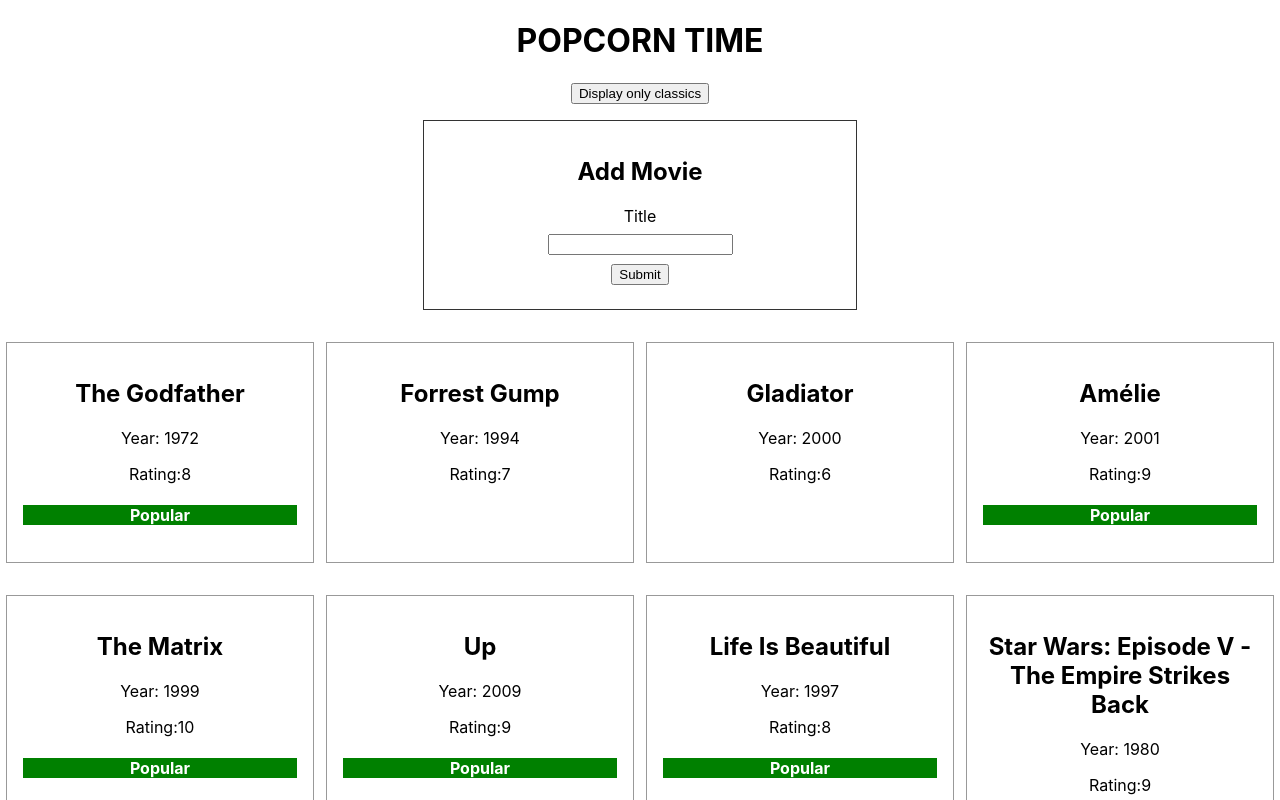
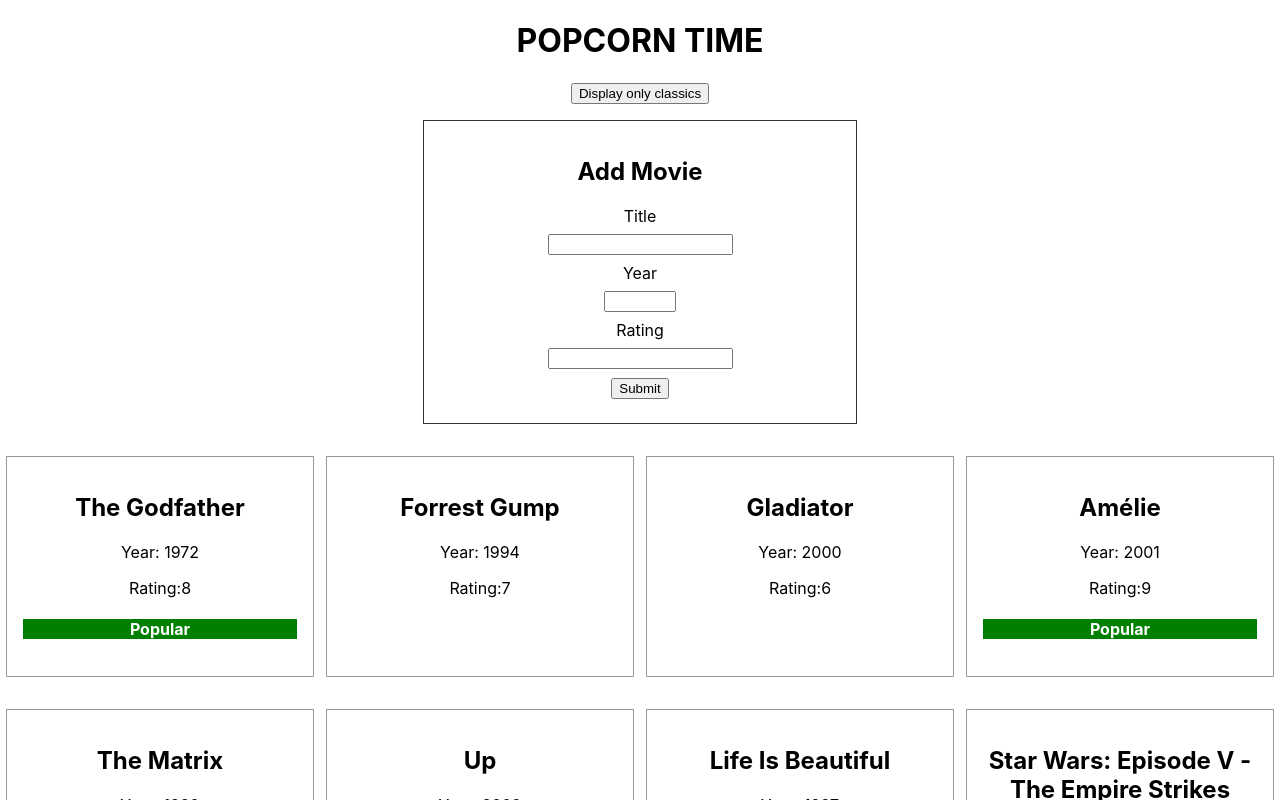
Before and after one commit to CodingEinhornDeu/popcorn-time, a React (Create React App) app: page / in a window 1280 px wide. Shown: the top 800 px of the page. Built offline with nearby package versions, Linux system fonts and the light colour scheme.

Commit message:
Add onChange event,update state with the new value

```diff
--- a/src/components/AddMovie.js
+++ b/src/components/AddMovie.js
@@ -1,15 +1,31 @@
 import React, { Component } from 'react'
 import './AddMovie.css'
+
 class AddMovie extends Component {
 
   constructor(props) {
     super(props);
     this.state = {
-      title: ""
+      title: "",
+      year: "",
+      rating: ""
     };
   }
-  handleTitleChange = (event) =>{
-    this.setState({title:event.target.value});
+
+  // handleTitleChange = (event) =>{
+  //   this.setState({title:event.target.value});
+  // }
+  // handleYearChange = (event) =>{
+  //   this.setState({year:event.target.value});
+  // }
+  // handleRatingChange = (event) =>{
+  //   this.setState({rating:event.target.value});
+  // }
+
+  handleInputChange = (event) => {
+    const nameOfTheInput = event.target.name;
+    this.setState({ [nameOfTheInput]: event.target.value });
+
   }
 
   render() {
@@ -23,7 +39,21 @@
               type="text"
               name="title"
               value={this.state.title}
-              onChange={this.handleTitleChange} />
+              onChange={this.handleInputChange} />
+            Year
+            <input
+              type="number"
+              min="1900"
+              max="2050"
+              name="year"
+              value={this.state.year}
+              onChange={this.handleInputChange} />
+            Rating
+            <input
+              type="text"
+              name="rating"
+              value={this.state.rating}
+              onChange={this.handleInputChange} />
             <button>Submit</button>
           </label>
         </form>
```
